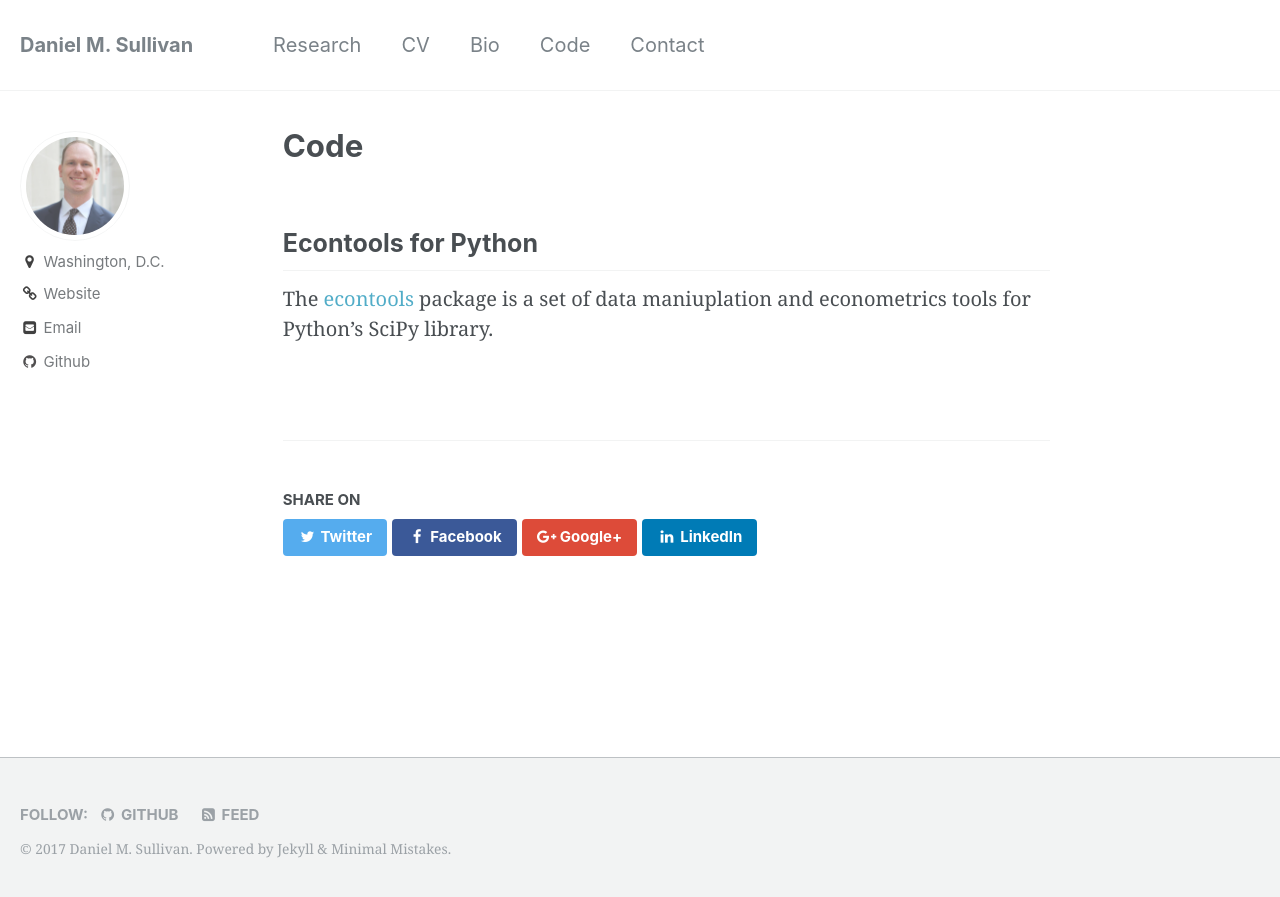
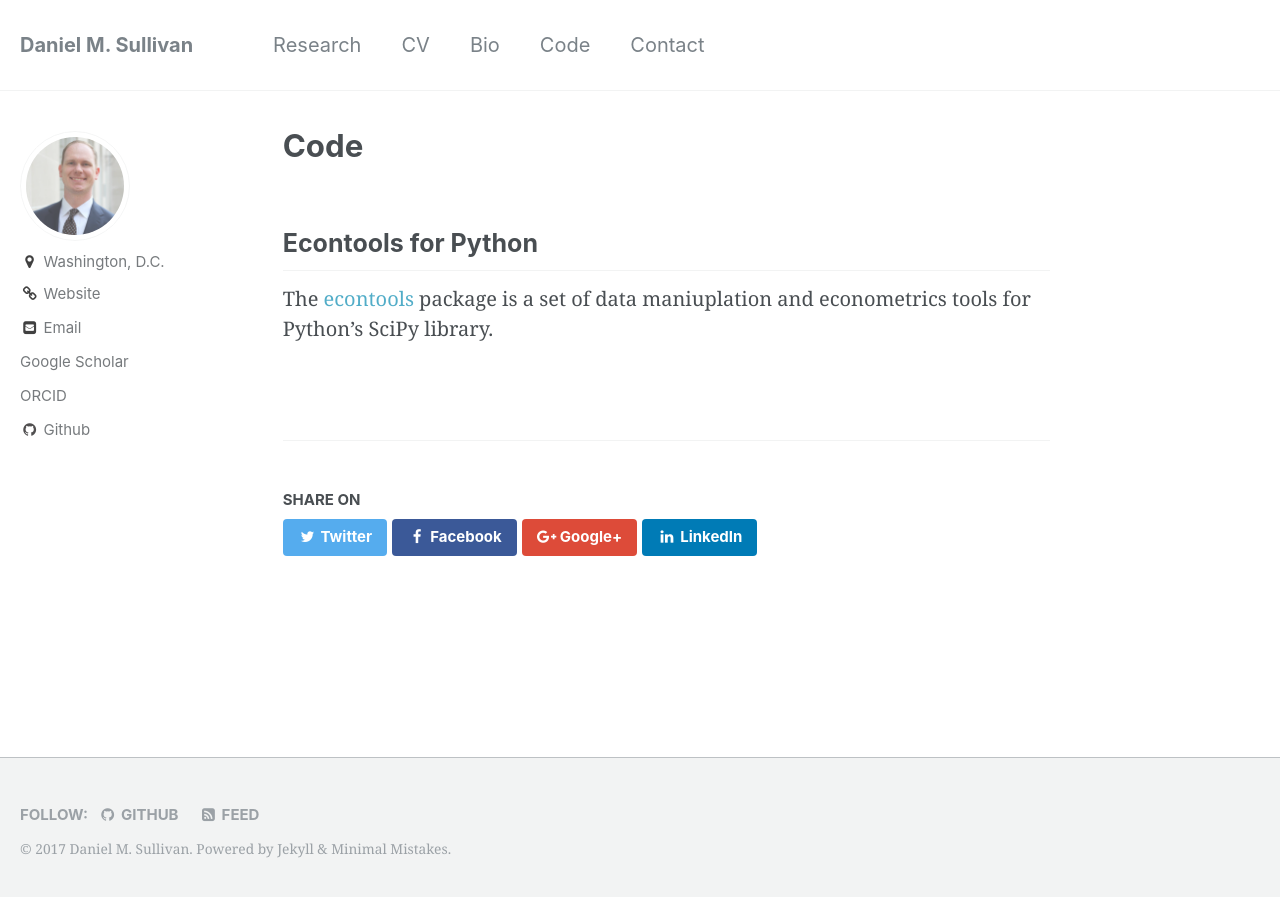
Before and after one commit to dmsul/dmsul.github.io, a Jekyll site: the page built from _pages/code.md, in a window 1280 px wide. Shown: the top 897 px of the page. Built offline with Jekyll 4.4.1, drawn with Linux system fonts in a browser that asks for light colours.

Commit message:
Try google scholar and orcid

```diff
--- a/_config.yml
+++ b/_config.yml
@@ -92,10 +92,12 @@ author:
   foursquare       :
   github           : "dmsul"
   google_plus      :
+  google_scholar   : "naLX3CIAAAAJ"
   keybase          :
   instagram        :
   lastfm           :
   linkedin         :
+  orcid            : "0000-0002-0380-7681"
   pinterest        :
   soundcloud       :
   stackoverflow    : # "123456/username" (the last part of your profile url, e.g. http://stackoverflow.com/users/123456/username)
--- a/_includes/author-profile.html
+++ b/_includes/author-profile.html
@@ -42,6 +42,12 @@
       {% endif %}
       {% if author.google_plus %}
         <li><a href="https://plus.google.com/+{{ author.google_plus }}"><i class="fa fa-fw fa-google-plus-square" aria-hidden="true"></i> Google+</a></li>
+      {% endif %}
+      {% if author.google_scholar %}
+          <li><a href="http://scholar.google.com/citations?user={{ author.google_scholar }}"><i class="ai fa-fw ai-google-scholar-square"></i> Google Scholar</a></li>
+      {% endif %}
+      {% if author.orcid %}
+          <li><a href="http://orcid.org/{{ author.orcid }}"><i class="ai fa-fw ai-orcid-square"></i> ORCID</a></li>
       {% endif %}
       {% if author.linkedin %}
         <li><a href="https://www.linkedin.com/in/{{ author.linkedin }}"><i class="fa fa-fw fa-linkedin-square" aria-hidden="true"></i> LinkedIn</a></li>
```
